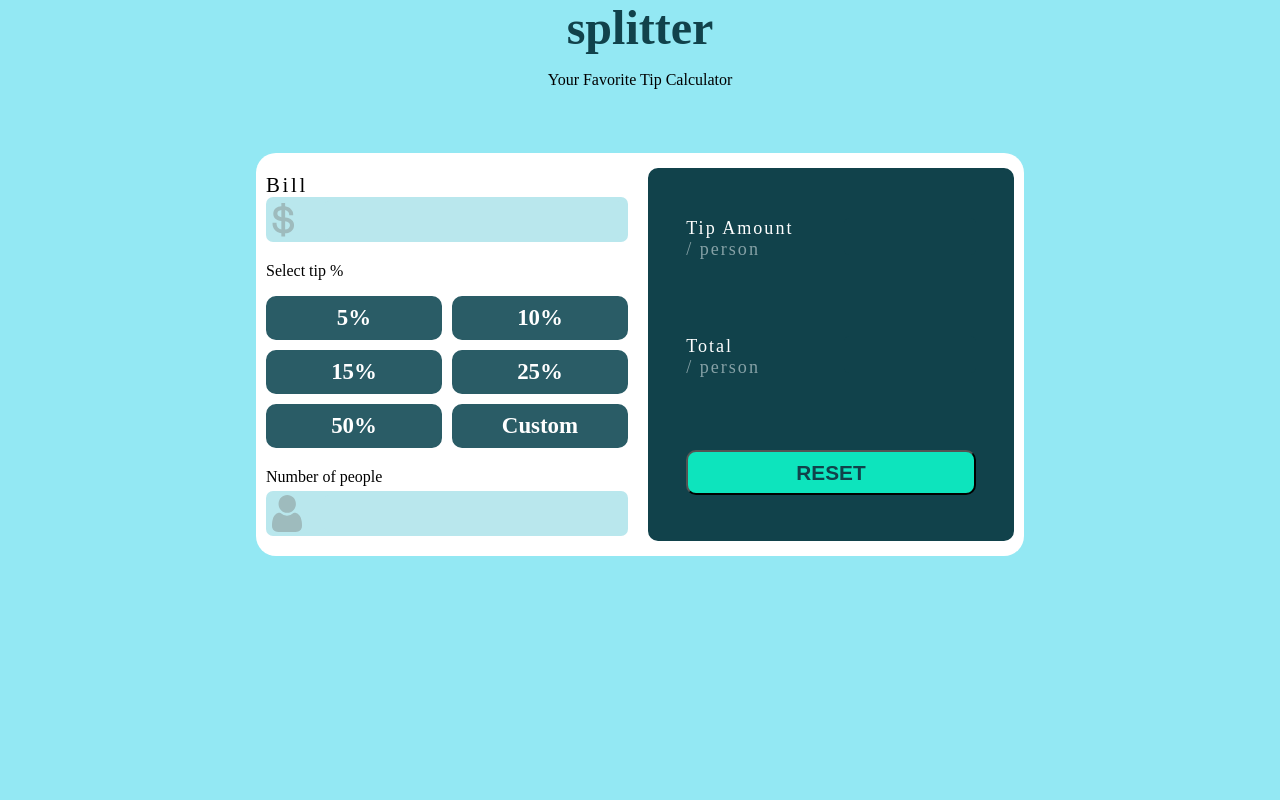
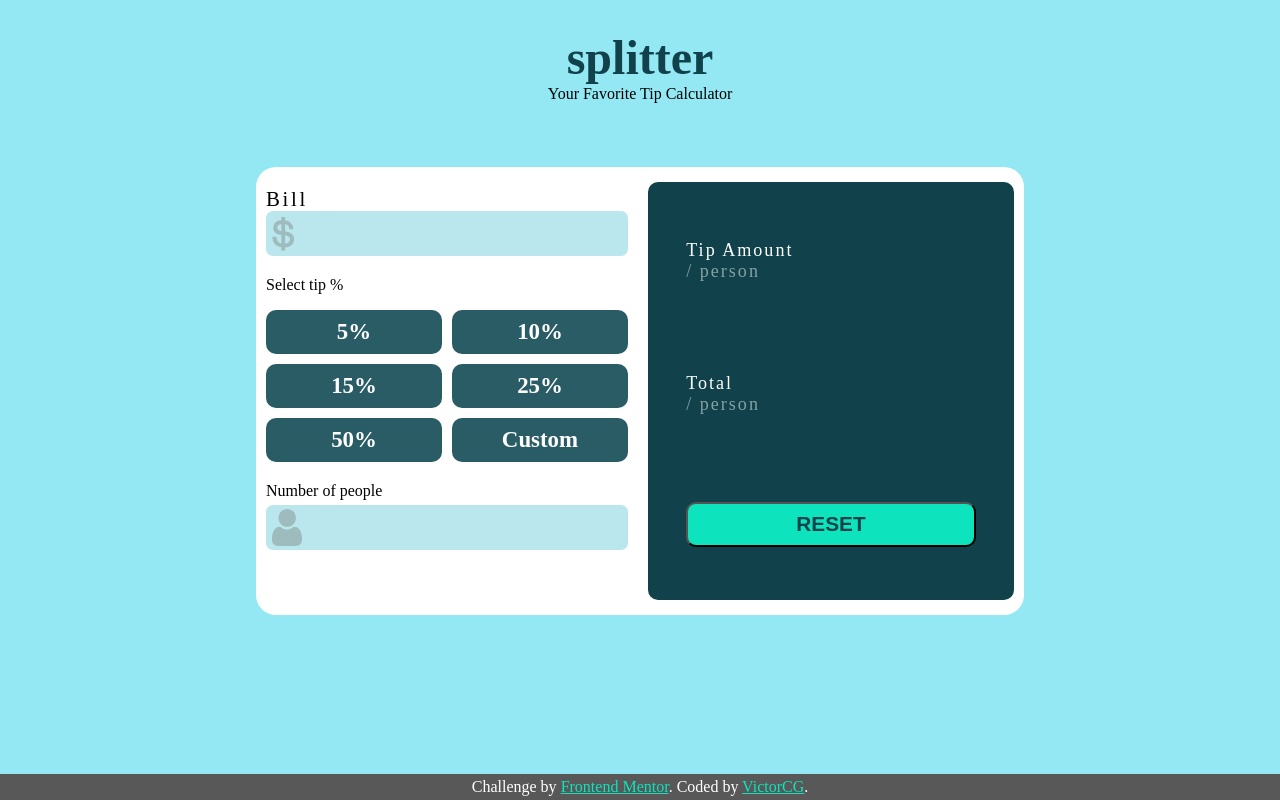
Before and after one commit to IamVictheCG/Tip-calculator-FrontendM, a plain HTML site: page index.html in a window 1280 px wide. Drawn offline with Linux system fonts and the light colour scheme.

Commit message:
Updates made

```diff
--- a/desktop.css
+++ b/desktop.css
@@ -1,9 +1,36 @@
 @media (min-width: 680px){
+
+    .container {
+        /* border: 2px solid #00ff55; */
+        height: 100%;
+        margin: 0%;
+        display: flex;
+        flex-direction: column;
+        justify-content: space-between;
+    }
+
+    .header {
+        /* border: #2a5c66 2px solid; */
+        margin-top: 30px;
+
+        p {
+            /* border: #2a5c66 2px solid; */
+            margin: 0%;
+        }
+
+        .descriptor {
+            /* border: 2px solid darkgoldenrod; */
+            text-align: center;
+            margin: 0%;
+        }
+    }
+
+
     .Calculator {
         /* border: #e69721 2px solid; */
         width: 60%;
+        height: 56%;
         background-color: white;
-        height: 30%;
         border-radius: 20px;
         display: flex;
         flex-direction: row;
--- a/index.html
+++ b/index.html
@@ -11,8 +11,10 @@
 </head>
 <body>
     <div class="container">
-        <header><p>splitter</p></header>
-       <p class="descriptor">Your Favorite Tip Calculator</p>
+        <div class="header">
+            <header><p>splitter</p></header>
+            <p class="descriptor">Your Favorite Tip Calculator</p>
+        </div>
         <div class="Calculator">
 
             <div class="billBoard">
@@ -62,6 +64,12 @@
                 <button>RESET</button>
             </div>
         </div>
+
+        <footer>
+            <p>
+                Challenge by <a href="https://www.frontendmentor.io/profile/IamVictheCG">Frontend Mentor</a>. Coded by <a href="https://victorcg.netlify.app/">VictorCG</a>.
+            </p>
+        </footer>
     </div>
 
     <script src="script.js"></script>
--- a/mobile.css
+++ b/mobile.css
@@ -1,22 +1,28 @@
 body {
-    /* border: 2px solid #93e3f3; */
+    /* border: 2px solid #ff0000; */
     background-color: #93e8f3;
     margin: 0px;
     padding: 0%;
     margin: auto;
-    height: auto;
+    height: 100vh;
 }
 
 .container {
-    /* border: 2px solid #e40d0d; */
-    height: 0%;
+    /* border: 2px solid #00ff55; */
+    /* height: 100%; */
     margin: 0%;
+    /* display: flex; */
+    flex-direction: column;
+    justify-content: space-between;
+}
 
+.header {
+    /* border: #2a5c66 2px solid; */
+    margin-top: 30px;
 }
 
 header {
-    /* border: 2px solid #2a5c66; */
-    height: 10%;
+    /* border: 2px solid #96c207; */
     display: flex;
     justify-content: center;
     align-items: center;
@@ -37,7 +43,7 @@ header {
 .Calculator {
     /* border: #e69721 2px solid; */
     background-color: white;
-    height: auto;
+    /* height: auto; */
     border-radius: 6% 6% 0% 0%;
     display: flex;
     flex-direction: column;
@@ -138,6 +144,7 @@ header {
 
 .percent:hover {
     border-color: #49c2d4;
+    cursor: pointer;
 }
 
 .clicked {
@@ -308,4 +315,25 @@ header {
         font-size: 1.3em;
         font-weight: 600;
     }
+
+    button:hover {
+        cursor: pointer;
+    }
 }
+
+footer {
+    background-color: rgb(88, 88, 88);
+    height: fit-content;
+    padding-block: 4px;
+
+    p {
+        text-align: center;
+        color: #ffffff;
+        margin: 0%;
+
+        a {
+            color: #0de4bd;
+
+        }
+    }
+}
```
